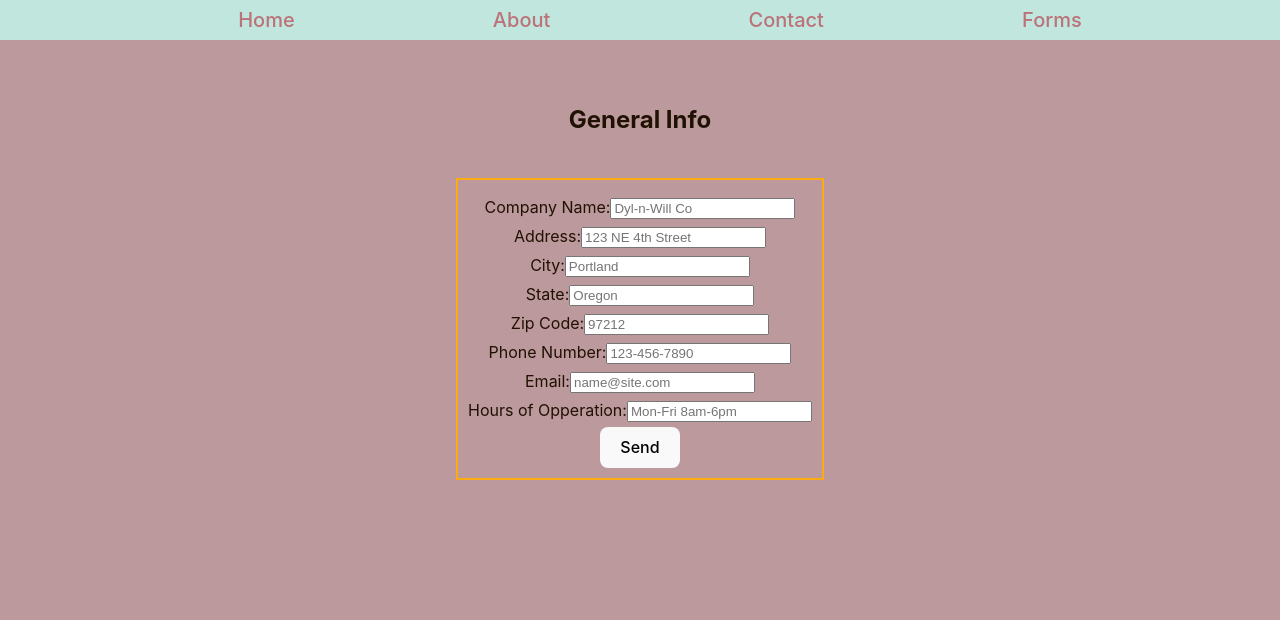
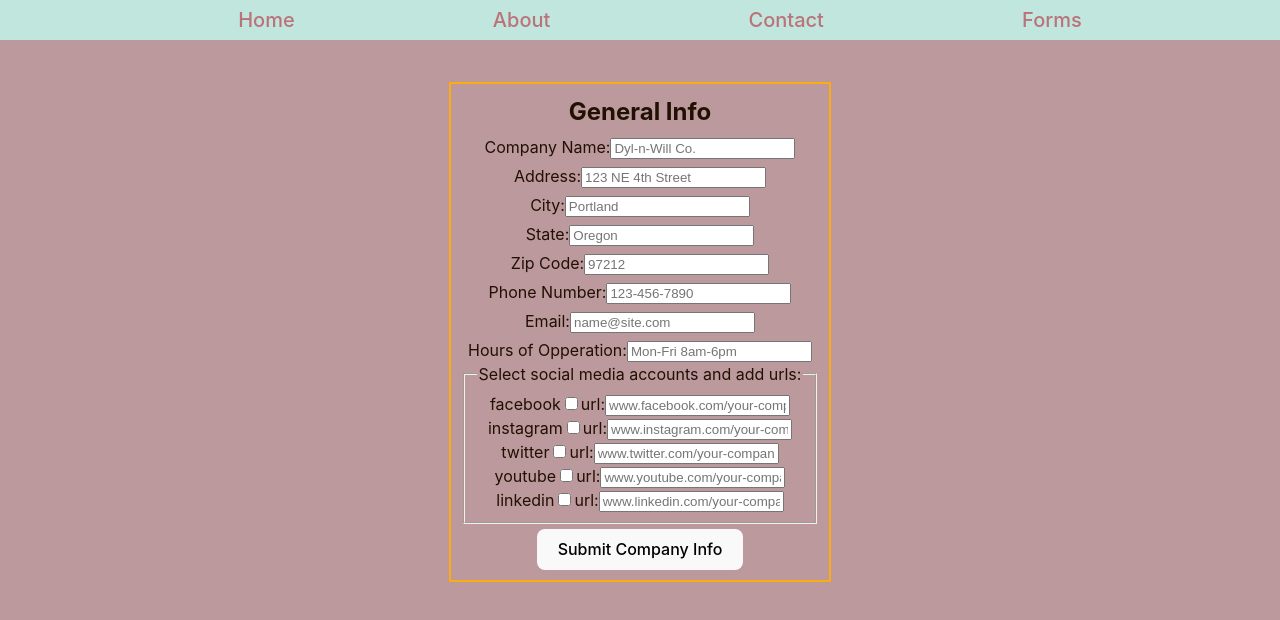
Before and after one commit to dylan12manley/JayaCo, a React (Vite) app: page /company-info-form in a window 1280 px wide. Shown: the top 620 px of the page. Built offline with nearby package versions, Linux system fonts and the light colour scheme; no server answers.

Commit message:
add social media links to companyInfoForm

```diff
--- a/src/pages/Forms/CompanyInfoForm.jsx
+++ b/src/pages/Forms/CompanyInfoForm.jsx
@@ -4,6 +4,8 @@ import useFetch from '../../functions/useFetch';
 export default function CompanyInfoForm() {
   function handleSubmitGeneralInfo(e) {
     e.preventDefault();
+    const socialCheckboxes = document.querySelectorAll('.social-checkbox');
+    const socialUrls = document.querySelectorAll('.social-url');
     const bodObj = {
       companyName: e.target[0]?.value,
       address: e.target[1]?.value,
@@ -13,22 +15,29 @@ export default function CompanyInfoForm() {
       phoneNumber: e.target[5]?.value,
       email: e.target[6]?.value,
       hours: e.target[7]?.value,
+      facebook: socialCheckboxes[0].checked === true ? socialUrls[0].value : null,
+      instagram: socialCheckboxes[1].checked === true ? socialUrls[1].value : null,
+      twitter: socialCheckboxes[2].checked === true ? socialUrls[2].value : null,
+      youtube: socialCheckboxes[3].checked === true ? socialUrls[3].value : null,
+      linkedin: socialCheckboxes[4].checked === true ? socialUrls[4].value : null,
     };
-    useFetch('companyInfo', 'POST', bodObj);
+    console.log(bodObj);
+    // useFetch('companyInfo', 'POST', bodObj);
   }
+  const socialMediaArr = ['facebook', 'instagram', 'twitter', 'youtube', 'linkedin'];
   return (
     <main>
-      <h2>General Info</h2>
       <form onSubmit={handleSubmitGeneralInfo}>
+        <h2>General Info</h2>
         <div className='form-input'>
           <label htmlFor='companyName'>Company Name:</label>
           <input
             type='text'
             id='companyName'
             name='companyName'
-            placeholder='Dyl-n-Will Co'
+            placeholder='Dyl-n-Will Co.'
             required
-          ></input>
+          />
         </div>
         <div className='form-input'>
           <label htmlFor='address'>Address:</label>
@@ -37,7 +46,7 @@ export default function CompanyInfoForm() {
             id='address'
             name='address'
             placeholder='123 NE 4th Street'
-          ></input>
+          />
         </div>
         <div className='form-input'>
           <label htmlFor='city'>City:</label>
@@ -46,7 +55,7 @@ export default function CompanyInfoForm() {
             id='city'
             name='city'
             placeholder='Portland'
-          ></input>
+          />
         </div>
         <div className='form-input'>
           <label htmlFor='state'>State:</label>
@@ -55,7 +64,7 @@ export default function CompanyInfoForm() {
             id='state'
             name='state'
             placeholder='Oregon'
-          ></input>
+          />
         </div>
         <div className='form-input'>
           <label htmlFor='zip'>Zip Code:</label>
@@ -64,7 +73,7 @@ export default function CompanyInfoForm() {
             id='zip'
             name='zip'
             placeholder='97212'
-          ></input>
+          />
         </div>
         <div className='form-input'>
           <label htmlFor='phoneNumber'>Phone Number:</label>
@@ -74,7 +83,7 @@ export default function CompanyInfoForm() {
             name='phoneNumber'
             pattern='[0-9]{3}-[0-9]{3}-[0-9]{4}'
             placeholder='123-456-7890'
-          ></input>
+          />
         </div>
         <div className='form-input'>
           <label htmlFor='email'>Email:</label>
@@ -83,7 +92,7 @@ export default function CompanyInfoForm() {
             id='email'
             name='email'
             placeholder='name@site.com'
-          ></input>
+          />
         </div>
         <div className='form-input'>
           <label htmlFor='hours'>Hours of Opperation:</label>
@@ -92,10 +101,36 @@ export default function CompanyInfoForm() {
             id='hours'
             name='hours'
             placeholder='Mon-Fri 8am-6pm'
-          ></input>
+          />
         </div>
+        <fieldset>
+          <legend>Select social media accounts and add urls:</legend>
+          {socialMediaArr.map((site, i) => {
+            return (
+              <div key={i}>
+                <label htmlFor={`${site}-checkbox`}>{site}</label>
+                <input
+                  type='checkbox'
+                  value={site}
+                  name={`${site}-checkbox`}
+                  className='social-checkbox'
+                />
+                <span>
+                  <label htmlFor={`${site}-url`}>url:</label>
+                  <input
+                    type='text'
+                    id={`${site}-url`}
+                    name={`${site}-url`}
+                    placeholder={`www.${site}.com/your-company`}
+                    className='social-url'
+                  ></input>
+                </span>
+              </div>
+            );
+          })}
+        </fieldset>
         <div className='form-input'>
-          <button type='submit'>Send</button>
+          <button type='submit'>Submit Company Info</button>
         </div>
       </form>
     </main>
```
